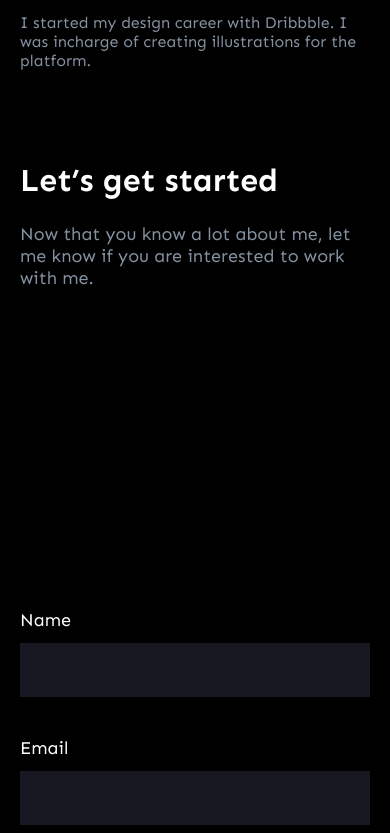
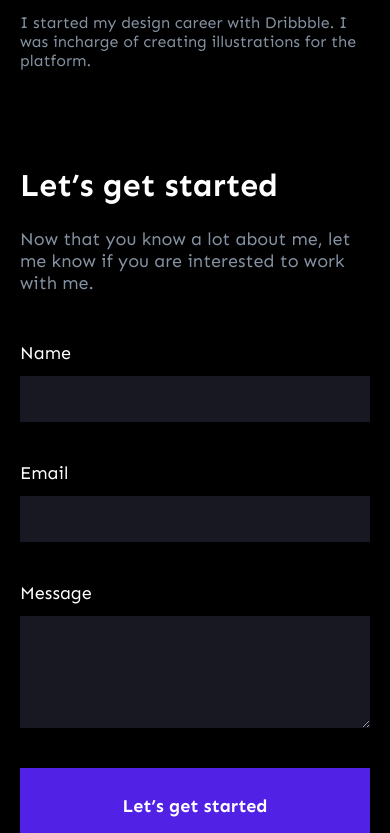
Before and after one commit to GIT01-byte/Robin-landing, a plain HTML site: page index.html in a window 390 px wide. Shown: the part 1531-2364 px from the top of the page. Drawn offline with Linux system fonts and the light colour scheme.

Commit message:
More adaptive hero, feedback sections

```diff
--- a/css/styles.css
+++ b/css/styles.css
@@ -400,11 +400,10 @@ h6 {
 }
 
 .hero-text {
-  position: absolute;
   display: inline-flex;
   flex-direction: column;
-  left: 46%;
   gap: 50px;
+  margin-left: -80px;
 }
 
 .hero-title {
@@ -466,41 +465,32 @@ h6 {
 }
 
 /* Секция Feedback */
-/* Исправить проблему жесткой высоту для адаптива */
 .feedback-section.container {
-  padding-top: 8vw;    /* Задаем безопасные вертикальные отступы */
-  padding-bottom: 8vw;
   color: var(--color-text);
 }
 
 .feedback-content {
   padding-left: 7vw;
   padding-right: 7vw;
-  display: flex;
-  flex-wrap: wrap;
+  display: grid;
+  grid-template-columns: repeat(auto-fit, minmax(330px, 1fr));
   row-gap: 48px;
   column-gap: 24px;
 }
 
 .feedback-info {
-  flex: 1 1 400px;
-  max-width: 526px;
+  display: flex;
+  flex-direction: column;
+  row-gap: 24px;
 }
 
 .feedback-title {
   font: var(--typography-heading-2);
-  margin: 0 0 24px 0;
 }
 
 .feedback-description {
   font: var(--typography-body-1);
   color: var(--color-light-gray);
-}
-
-.feedback-form {
-  flex: 1 1 400px;
-  max-width: 526px;
-  width: 100%;
 }
 
 .form-group {
@@ -520,7 +510,6 @@ h6 {
   font: var(--typography-body-1);
   border: none;
   margin-top: 12px;
-  min-height: 30px;
   padding: 12px;
 }
 
@@ -566,6 +555,10 @@ h6 {
   }
 
   /* Hero */
+  .hero-text {
+    margin-left: -60px;
+  }
+
   .hero-title {
     font: var(--typography-heading-2);
   }
@@ -576,15 +569,9 @@ h6 {
   }
 
   /* Feedback */
-  .feedback-section.container {
-    padding-top: 11vw;
-    padding-bottom: 11vw;
-  }
-
   .feedback-content {
     padding-left: 0vw;
     padding-right: 0vw;
-    flex-direction: column;
   }
 }
 
@@ -618,8 +605,8 @@ h6 {
   }
 
   .hero-text {
-    position: unset;
     display: block;
+    margin-left: unset;
   }
 
   .hero-title {
--- a/index.html
+++ b/index.html
@@ -53,7 +53,8 @@
                 </picture>
                 <div class="hero-text">
                     <h1 class="hero-title">
-                        I’m Robin Williams. A Product Designer
+                        I’m Robin Williams.<br>
+                        A Product Designer
                         <span class="text-dark-grey">based in Italy.</span>
                     </h1>
                     <h2 class="visually-hidden">Hero</h2>
@@ -121,7 +122,7 @@
                     </div>
                     <div class="form-group">
                         <label for="user-message">Message</label>
-                        <textarea name="user-message" id="message" rows="5" required></textarea>
+                        <textarea name="user-message" id="message" rows="4" required></textarea>
                     </div>
                     <button type="submit" class="submit-btn primary">
                         <span class="btn-text">Let’s get started</span>
```
